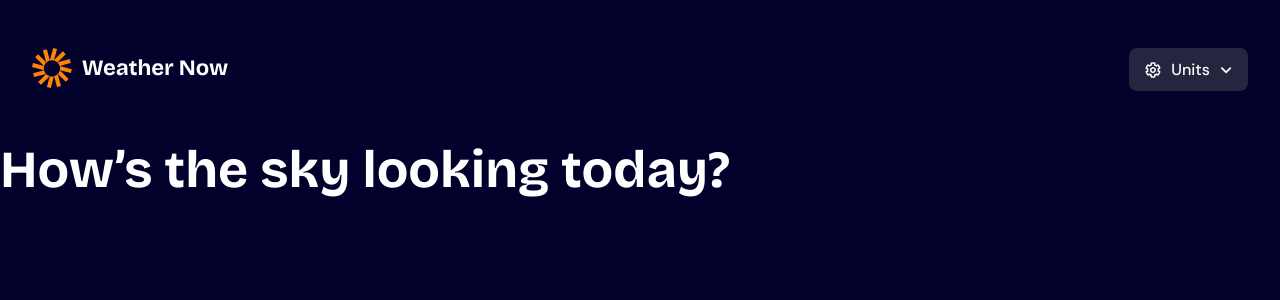
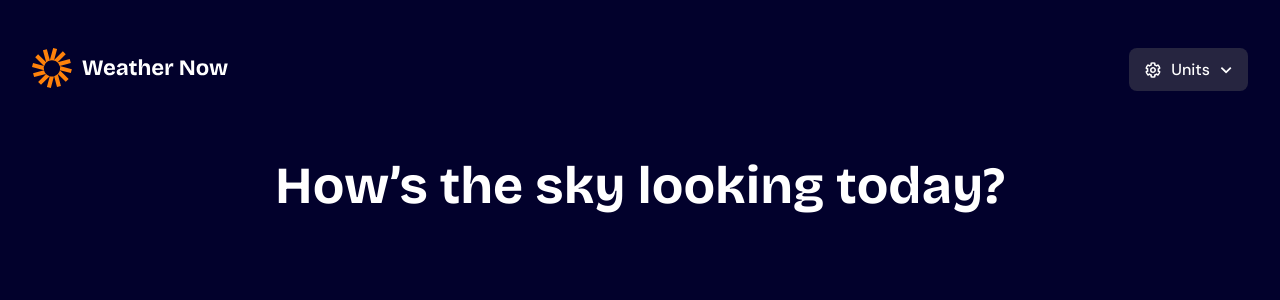
Before and after one commit to joshjavier/weather-app, a React (Vite) app: page / in a window 1280 px wide. Shown: the top 300 px of the page. Built offline with nearby package versions, Linux system fonts and the light colour scheme.

Commit message:
feat: adjust title

```diff
--- a/src/app.tsx
+++ b/src/app.tsx
@@ -2,14 +2,16 @@ import { Header } from './components/header'
 
 function App() {
   return (
-    <div className="min-h-svh">
+    <div className="min-h-svh space-y-600 lg:space-y-800">
       <div className="mx-auto box-content max-w-[1216px] px-200 sm:px-300">
         <Header />
       </div>
 
-      <h1 className="text-preset-2 font-bricolage-grotesque">
-        How&rsquo;s the sky looking today?
-      </h1>
+      <div className="mx-auto box-content px-200 max-lg:max-w-[482px] sm:px-300">
+        <h1 className="text-preset-2 font-bricolage-grotesque text-center">
+          How&rsquo;s the sky looking today?
+        </h1>
+      </div>
     </div>
   )
 }
--- a/src/components/header.tsx
+++ b/src/components/header.tsx
@@ -3,7 +3,7 @@ import { UnitsDropdown } from './units-dropdown'
 
 export function Header() {
   return (
-    <header className="flex justify-between py-200 sm:py-300 xl:py-600">
+    <header className="flex justify-between pt-200 sm:pt-300 lg:pt-600">
       <a href="/">
         <Logo className="h-[28px] sm:h-500" aria-hidden="true" />
         <span className="sr-only">Weather Now</span>
```
